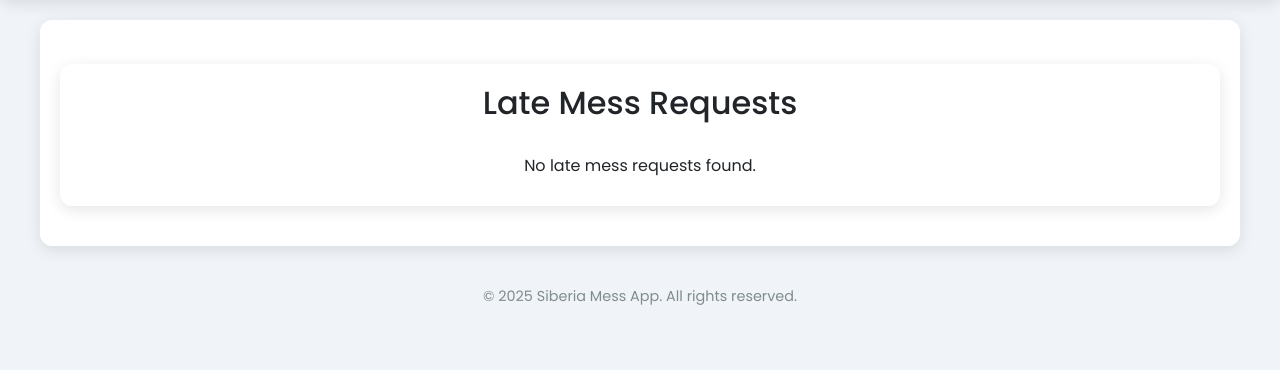
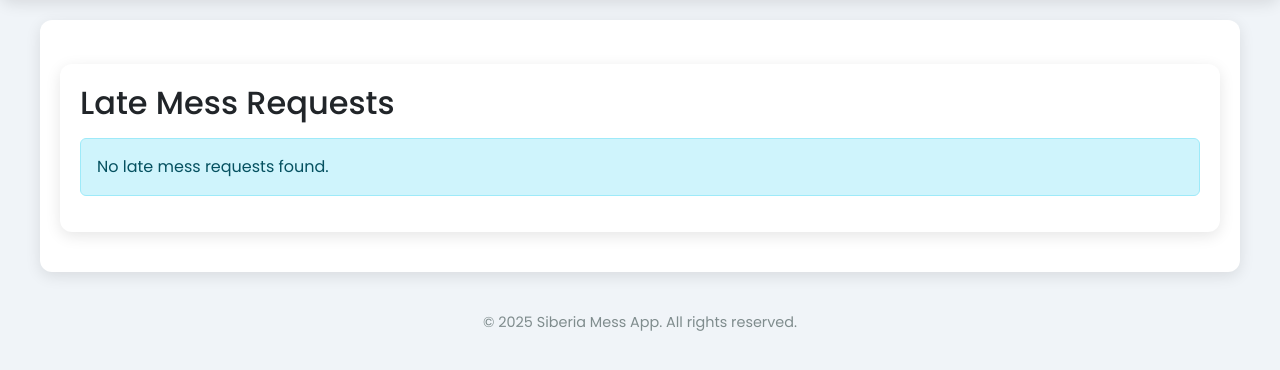
Before and after one commit to aadithr894-svg/Siberia-Mess-App, a Flask app: page /admin/late_mess_list in a window 1280 px wide. Shown: the part 64-434 px from the top of the page. Run offline with Flask 3, Linux system fonts and the light colour scheme; the visitor is signed in with stand-in values (Sample User, id 1); data that the repository does not hold is empty; some libraries are stand-ins or nearby versions.

Commit message:
first commit

```diff
--- a/templates/admin_late_mess.html
+++ b/templates/admin_late_mess.html
@@ -1,52 +1,48 @@
 {% extends "admin_base.html" %}
 
 {% block content %}
-<div class="container mx-auto mt-4 px-2 sm:px-4">
-    <h2 class="text-2xl font-bold mb-4 text-center sm:text-left">Late Mess Requests</h2>
+<div class="container mt-4">
+    <h2>Late Mess Requests</h2>
 
     {% if late_mess_requests %}
-    <div class="overflow-x-auto">
-        <table class="min-w-full bg-white border rounded-lg shadow-sm text-sm sm:text-base">
-            <thead class="bg-indigo-500 text-white">
+    <table class="table table-bordered mt-3">
+        <thead class="thead-light">
             <tr>
-                    <th class="py-2 px-2 sm:px-4 text-left">Name</th>
-                    <th class="py-2 px-2 sm:px-4 text-left">Email</th>
-                    <th class="py-2 px-2 sm:px-4 text-left">Food Type</th>
-                    <th class="py-2 px-2 sm:px-4 text-left">Date Requested</th>
-                    <th class="py-2 px-2 sm:px-4 text-left">Reason</th>
-                    <th class="py-2 px-2 sm:px-4 text-left">Status</th>
-                    <th class="py-2 px-2 sm:px-4 text-left">Actions</th>
+                <th>Name</th>
+                <th>Email</th>
+                <th>Food Type</th>
+                <th>Date Requested</th>
+                <th>Reason</th>
+                <th>Status</th>
+                <th>Actions</th>
             </tr>
         </thead>
         <tbody>
             {% for req in late_mess_requests %}
-                <tr id="row-{{ req.id }}" class="border-b hover:bg-gray-50">
-                    <td class="py-2 px-2 sm:px-4">{{ req.name }}</td>
-                    <td class="py-2 px-2 sm:px-4">{{ req.email }}</td>
-                    <td class="py-2 px-2 sm:px-4">{{ req.food_type or 'N/A' }}</td>
-                    <td class="py-2 px-2 sm:px-4">{{ req.date_requested }}</td>
-                    <td class="py-2 px-2 sm:px-4">{{ req.reason or 'N/A' }}</td>
-                    <td id="status-{{ req.id }}" class="py-2 px-2 sm:px-4">
+            <tr id="row-{{ req.id }}">
+                <td>{{ req.name }}</td>
+                <td>{{ req.email }}</td>
+                <td>{{ req.food_type or 'N/A' }}</td>
+                <td>{{ req.date_requested }}</td>
+                <td>{{ req.reason or 'N/A' }}</td>
+                <td id="status-{{ req.id }}">
                     {% if req.status == 'approved' %}
-                            <span class="bg-green-500 text-white px-2 py-1 rounded text-xs sm:text-sm">Approved</span>
+                        <span class="badge bg-success">Approved</span>
                     {% else %}
-                            <span class="bg-yellow-400 text-white px-2 py-1 rounded text-xs sm:text-sm">Pending</span>
+                        <span class="badge bg-warning">Pending</span>
                     {% endif %}
                 </td>
-                    <td id="action-{{ req.id }}" class="py-2 px-2 sm:px-4">
+                <td id="action-{{ req.id }}">
                     {% if req.status != 'approved' %}
-                            <button class="bg-green-500 text-white px-3 py-1 rounded text-xs sm:text-sm w-full sm:w-auto" onclick="approveLate({{ req.id }})">
-                                Approve
-                            </button>
+                        <button class="btn btn-success btn-sm" onclick="approveLate({{ req.id }})">Approve</button>
                     {% endif %}
                 </td>
             </tr>
             {% endfor %}
         </tbody>
     </table>
-    </div>
     {% else %}
-    <div class="bg-blue-100 text-blue-800 px-4 py-2 rounded mt-3 text-center sm:text-left">
+    <div class="alert alert-info mt-3">
         No late mess requests found.
     </div>
     {% endif %}
@@ -56,8 +52,8 @@
 <script>
 function approveLate(id) {
     $.post("/admin/approve_late/" + id)
-    .done(function() {
-        $("#status-" + id).html('<span class="bg-green-500 text-white px-2 py-1 rounded text-xs sm:text-sm">Approved</span>');
+    .done(function(data) {
+        $("#status-" + id).html('<span class="badge bg-success">Approved</span>');
         $("#action-" + id).html('');
     })
     .fail(function() {
```
Lines whose indentation alone changed are shown as unchanged.
